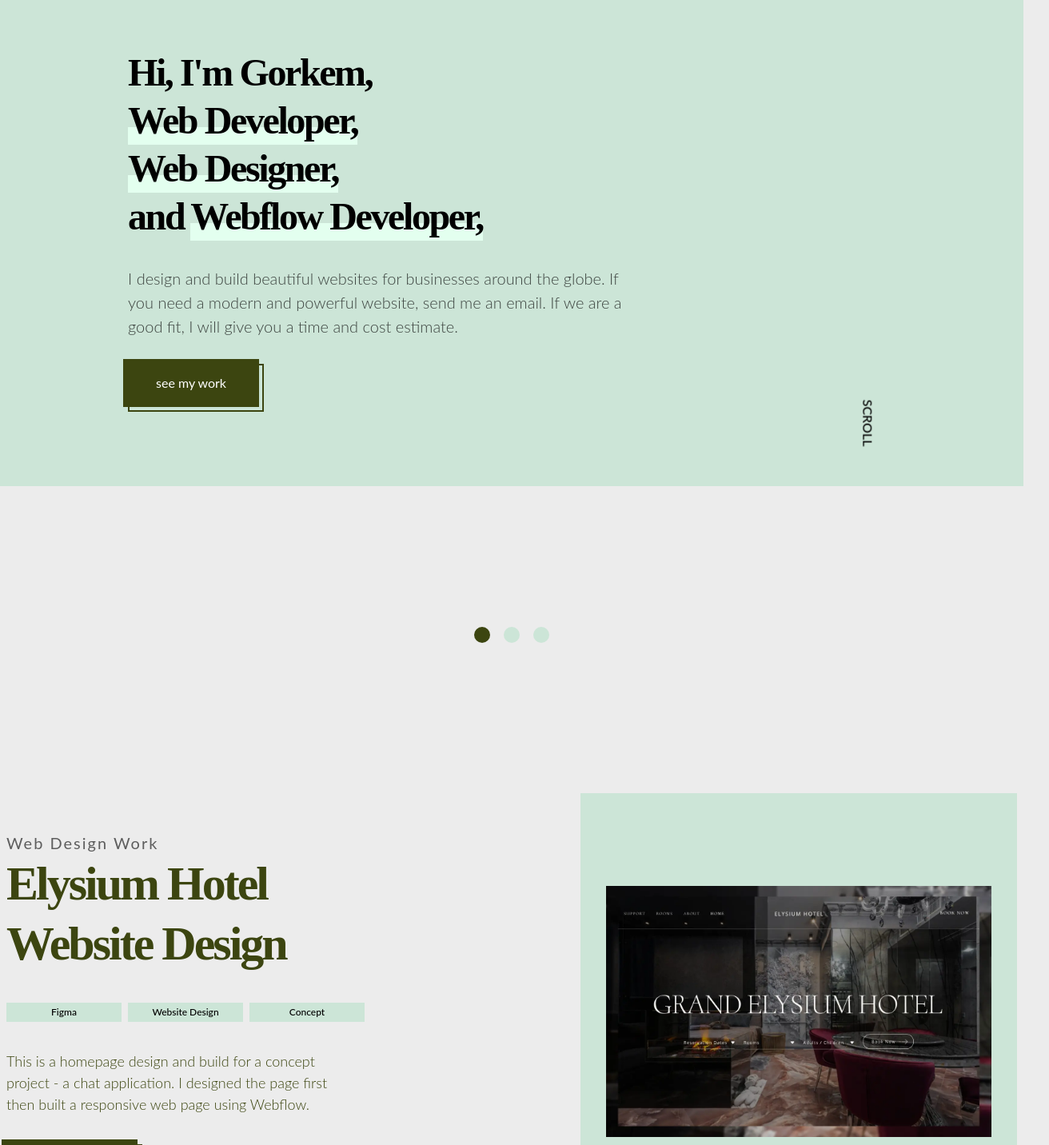
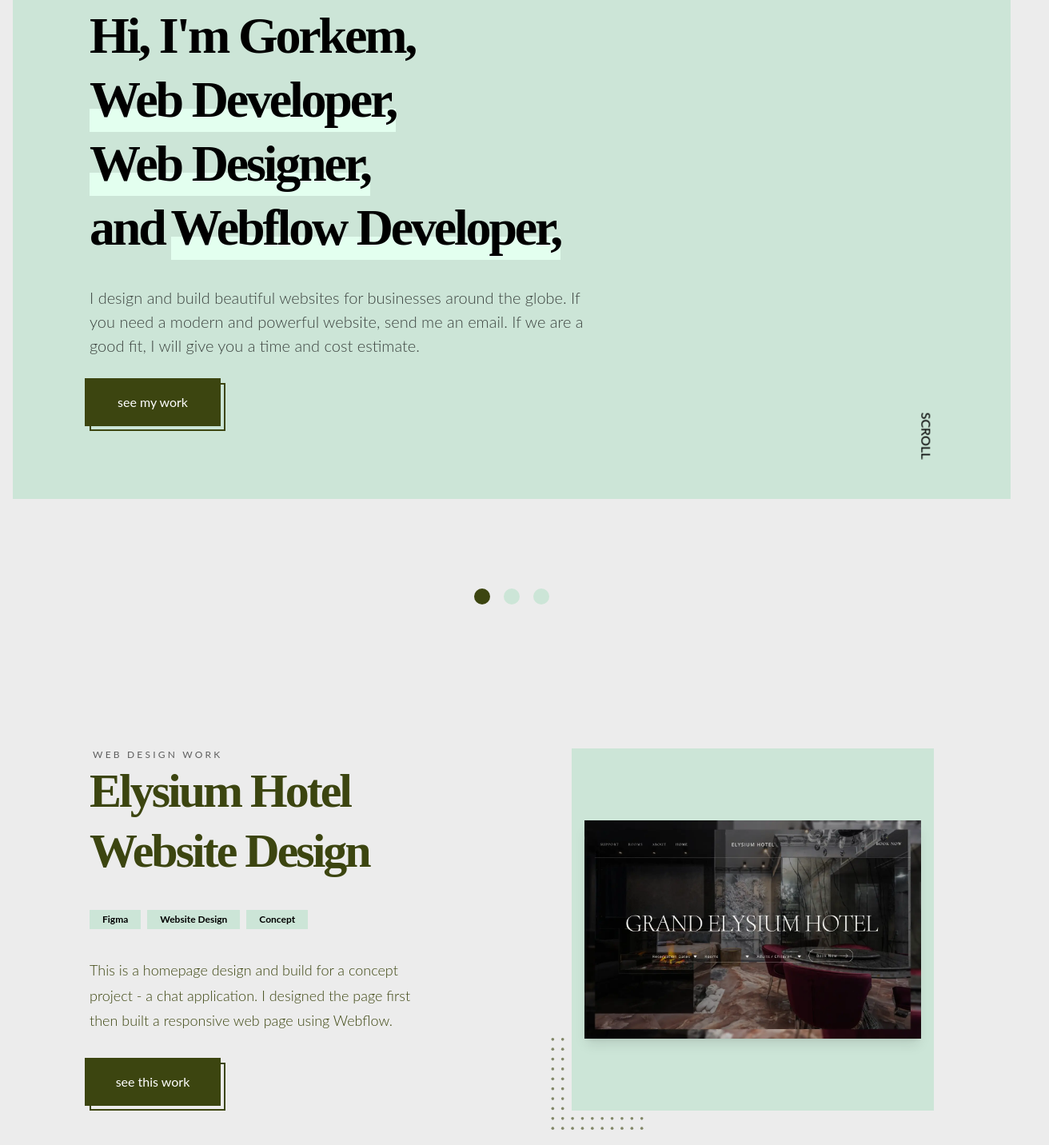
Before and after one commit to serin-gorkem/Portfolio, a React (Vite) app: page / in a window 1280 px wide. Shown: the part 160-1592 px from the top of the page at 80% size, 1312 px wide, since content can reach past the window. Built offline with nearby package versions, Linux system fonts and the light colour scheme.

Commit message:
style: Page margin change, work page project type style change, home page animations, work page animations refactor: page margins and paddings recalculated, landing page structure redesigned, page indicators turned into a component.  fix: unused animation text removed in index.css

```diff
--- a/src/Landing.jsx
+++ b/src/Landing.jsx
@@ -1,11 +1,12 @@
 import Home from "./sections/Home";
+import PropTypes from "prop-types";
 import { lazy, memo } from "react";
 const Footer = lazy(() => import("./components/Footer"));
 const Work = lazy(() => import("./sections/Work"));
 const WhatIDo = lazy(() => import("./sections/WhatIDo"));
 
 const Landing = memo(function Landing() {
-    /*
+  /*
         Text:
         "playfair":['Playfair Display', 'serif'],
         "lato":['Lato', 'sans-serif'],
@@ -15,35 +16,39 @@ const Landing = memo(function Landing() {
         "secondary":"#3C4510",
         "highlight":"#E3FFEF"
   */
+
   return (
     <>
       <Home />
-      <div className="flex w-full justify-center">
-        <ul className=" sm:my-36 flex w-24 justify-evenly self-center sm:w-32">
-          <li className="aspect-square w-3 rounded-full bg-secondary sm:w-5"></li>
-          <li className="aspect-square w-3 rounded-full bg-primary sm:w-5"></li>
-          <li className="aspect-square w-3 rounded-full bg-primary sm:w-5"></li>
-        </ul>
-      </div>
+      <PageIndicator page={1} />
       <Work />
-      <div className="flex w-full justify-center">
-        <ul className=" sm:my-36 flex w-24 justify-evenly self-center sm:w-32">
-          <li className="aspect-square w-3 rounded-full bg-primary sm:w-5"></li>
-          <li className="aspect-square w-3 rounded-full bg-secondary sm:w-5"></li>
-          <li className="aspect-square w-3 rounded-full bg-primary sm:w-5"></li>
-        </ul>
-      </div>
+      <PageIndicator page={2} />
       <WhatIDo />
-      <div className="flex w-full justify-center">
-        <ul className="sm:my-36 flex w-24 justify-evenly self-center sm:w-32">
-          <li className="aspect-square w-3 rounded-full bg-primary sm:w-5"></li>
-          <li className="aspect-square w-3 rounded-full bg-primary sm:w-5"></li>
-          <li className="aspect-square w-3 rounded-full bg-secondary sm:w-5"></li>
-        </ul>
-      </div>
+      <PageIndicator page={3} />
       <Footer />
     </>
   );
 });
+function PageIndicator({ page }) {
+  const listArray = [1, 2, 3];
+  return (
+    <div className="flex w-full justify-center py-10 sm:py-24">
+      <ul className="flex w-24 justify-evenly gap-2 self-center sm:gap-4 3xl:w-36 3xl:gap-8">
+        {listArray.map((index) => (
+          <li
+            key={index}
+            className={`aspect-square w-3.5 rounded-full bg-primary sm:w-5 3xl:w-8 ${
+              index === page ? "bg-secondary" : "bg-primary"
+            }`}
+          ></li>
+        ))}
+      </ul>
+    </div>
+  );
+}
+
+PageIndicator.propTypes = {
+  page: PropTypes.number.isRequired,
+};
 
 export default Landing;
--- a/src/components/Navbar.jsx
+++ b/src/components/Navbar.jsx
@@ -73,7 +73,7 @@ function Navbar({ isFooter }) {
         </nav>
       ) : (
         <>
-          <nav className="flex items-center justify-between px-4 pt-6 sm:px-8 sm:py-12 xl:px-[10rem]">
+          <nav className="flex items-center max-container justify-between px-4 pt-6 sm:px-8 sm:py-12 xl:px-[6rem]">
             <Link smooth to="#home">
               <div className="cursor-pointer font-logo text-xl font-semibold tracking-tight sm:text-2xl 3xl:text-4xl">
                 Gorkem.
--- a/src/index.css
+++ b/src/index.css
@@ -6,32 +6,24 @@
 body {
     background-color: #ECECEC;
     color: #000000;
-    display: flex;
-    justify-content: center;
+
 }
 
-.scroll-arrow{
-    height: 10rem;
-    width: 0.125rem;
-    background-color: #3C4510;
-    animation: scroll-arrow-animation infinite 3s;
-}
-
-@keyframes scroll-arrow-animation {
+@keyframes load-animation {
     0%, 10%{
-        transform: translate3d(0px, -100%, 0px);
+        opacity: 0;
     }
     90%, 100% {
-        transform: translate3d(0px, 100%, 0px);
+        opacity: 1;
     }
 }
 @layer components {
     .max-container {
-        max-width: 1280px;
+        max-width: 1440px;
         margin: 0 auto;
 
         @media (min-width: 1536px) {
-            max-width: 1440px;
+            max-width: 1920px;
         }
     }
 }
--- a/src/sections/Home.jsx
+++ b/src/sections/Home.jsx
@@ -2,61 +2,64 @@ import Navbar from "../components/Navbar";
 import Highlight from "../components/Highlight";
 import { HashLink as Link } from "react-router-hash-link";
 
-
 function Home() {
   return (
+    <>
+      {/* h-[calc(100vh-xrem)] xrem = 16 * x px which is the length of margin top + bottom to keep box centered. */}
       <article
         id="home"
-      className="max-container relative m-2 mb-24 sm:h-[calc(100vh-4rem)] h-[calc(100vh-1rem)] bg-primary sm:m-8"
+        className="m-2 h-[calc(100vh-1rem)] bg-primary xl:m-4 xl:h-[calc(100vh-2rem)]"
       >
-      {/* h-[calc(100vh-2rem)] 2rem = 32px witch is the length of margin top + bottom. Whole calculation to keep box centered. */}
         <Navbar isFooter={false} />
-      {/* h-[calc(100vh-10rem)] to make it more centered.*/}
-      <main className="-z-10 flex h-[calc(100vh-10rem)] flex-col justify-center p-4 sm:h-[calc(100vh-14rem)] sm:px-8 xl:px-[10rem]">
-        <h1 className="font-playfair text-3xl font-extrabold leading-tight sm:leading-tight 3xl:leading-tight tracking-tighter sm:text-[3rem] 3xl:text-[5rem]">
+        <main className="max-container -z-10 flex h-[calc(100vh-10rem)] flex-col justify-center p-4 sm:h-[calc(100vh-14rem)] sm:px-8 xl:px-[6rem]">
+          <h1 className="font-playfair animate-fade-in text-3xl font-extrabold leading-tight tracking-tighter sm:text-[4rem] sm:leading-tight 3xl:text-[6rem] 3xl:leading-tight">
             Hi, I&#39;m Gorkem,
           </h1>
           {/* Highlight is a component which adds custom highlights to selected texts. */}
+          <div className="animate-fade-in">
           {
             <Highlight
               element={
-              <p className="font-playfair text-3xl font-extrabold leading-tight sm:leading-tight 3xl:leading-tight tracking-tighter sm:text-[3rem] 3xl:text-[5rem]">
+                <p className="font-playfair text-3xl font-extrabold leading-tight tracking-tighter sm:text-[4rem] sm:leading-tight 3xl:text-[6rem] 3xl:leading-tight">
                   Web Developer,
                 </p>
               }
             />
           }
+          </div>
+          <div className="animate-fade-in">
           {
             <Highlight
               element={
-              <p className="font-playfair text-3xl font-extrabold leading-tight sm:leading-tight 3xl:leading-tight tracking-tighter sm:text-[3rem] 3xl:text-[5rem]">
+                <p className="font-playfair text-3xl font-extrabold leading-tight tracking-tighter sm:text-[4rem] sm:leading-tight 3xl:text-[6rem] 3xl:leading-tight">
                   Web Designer,
                 </p>
               }
             />
           }
+          </div>
 
           {/* This two is wrapped with a div because I wanted them to be one line. */}
-        <div className="flex gap-1 sm:gap-2">
-          <h1 className="font-playfair text-3xl font-extrabold leading-tight sm:leading-tight 3xl:leading-tight tracking-tighter sm:text-[3rem] 3xl:text-[5rem]">
+          <div className="flex gap-1 animate-fade-in sm:gap-2">
+            <h1 className="font-playfair text-3xl font-extrabold leading-tight tracking-tighter sm:text-[4rem] sm:leading-tight 3xl:text-[6rem] 3xl:leading-tight">
               and
             </h1>
             {
               <Highlight
                 element={
-                <p className="font-playfair text-3xl font-extrabold leading-tight sm:leading-tight 3xl:leading-tight tracking-tighter sm:text-[3rem] 3xl:text-[5rem]">
+                  <p className="font-playfair text-3xl font-extrabold leading-tight tracking-tighter sm:text-[4rem] sm:leading-tight 3xl:text-[6rem] 3xl:leading-tight">
                     Webflow Developer,
                   </p>
                 }
               />
             }
           </div>
-        <h2 className="py-8 font-lato text-[0.875rem] font-light leading-[150%] tracking-[2%] text-black opacity-70 sm:w-[40rem] sm:text-xl sm:leading-[150%] 3xl:w-[56.25rem] 3xl:text-2xl">
-          I design and build beautiful websites for businesses around the globe.
-          If you need a modern and powerful website, send me an email. If we are
-          a good fit, I will give you a time and cost estimate.
+          <h2 className="py-8 font-lato animate-fade-in text-[0.875rem] font-light leading-[150%] tracking-[2%] text-black opacity-70 sm:w-[40rem] sm:text-xl sm:leading-[150%] 3xl:w-[56.25rem] 3xl:text-2xl">
+            I design and build beautiful websites for businesses around the
+            globe. If you need a modern and powerful website, send me an email.
+            If we are a good fit, I will give you a time and cost estimate.
           </h2>
-        <div className="relative h-[2.75rem] w-[8.625rem] border-2 border-secondary sm:h-[3.75rem] sm:w-[10.625rem]">
+          <div className="relative animate-fade-in h-[2.75rem] w-[8.625rem] border-2 border-secondary sm:h-[3.75rem] sm:w-[10.625rem]">
             {/* CTA Button with the animation logic of moving it on the x and y with transition */}
             <Link smooth to="#work">
               <button className="h-[2.75rem] w-[8.625rem] -translate-x-2 -translate-y-2 bg-secondary font-lato text-xs text-white transition-all duration-500 hover:translate-x-0 hover:translate-y-0 sm:h-[3.75rem] sm:w-[10.625rem] sm:text-base">
@@ -78,15 +81,16 @@ function Home() {
       }
       The second div has overflow: hidden to make it look like it disappears.
        */}
-      <div className="pointer-events-none relative bottom-32 hidden justify-end px-4 pt-6 sm:flex sm:px-8 sm:py-12 xl:px-[10rem]">
-        <div className="-bottom-10 flex w-16 items-start justify-start gap-10 overflow-hidden">
+        <div className="max-container pointer-events-none relative bottom-12 z-10 hidden justify-end sm:flex sm:px-8 xl:px-[6rem]">
+          <div className="relative w-12 overflow-hidden">
             <div className="h-40 w-0.5 animate-scroll-arrow bg-secondary sm:block"></div>
-          <p className="absolute top-[4.3rem] rotate-90 font-lato font-medium">
+            <p className="absolute -right-5 top-[1.3rem] rotate-90 font-lato font-medium">
               SCROLL
             </p>
           </div>
         </div>
       </article>
+    </>
   );
 }
 export default Home;
--- a/src/sections/Work.jsx
+++ b/src/sections/Work.jsx
@@ -1,34 +1,34 @@
 function Work() {
   return (
-    <article id="work" className="max-container py-24 sm:py-2 flex flex-col relative sm:mx-8">
+    <article id="work" className="m-2 xl:m-4">
       {/* Outer div */}
-      <section className="flex px-2 flex-col items-center justify-between xl:flex-row">
+      <section className="max-container my-8 flex flex-col justify-between p-4 sm:items-start sm:px-8 xl:flex-row xl:items-center xl:px-[6rem]">
         {/* Left - Top div */}
-        <section className="flex flex-col justify-between gap-6 text-secondary sm:w-11/12 sm:gap-9">
+        <section className="flex flex-col justify-between gap-6 text-secondary sm:w-8/12 sm:gap-9">
           <div>
             {/* Project type */}
-            <h1 className="font-lato text-sm tracking-widest text-black opacity-60 sm:text-xl">
-              Web Design Work
+            <h1 className="font-lato text-sm tracking-[0.2rem] text-black opacity-60 sm:px-1 sm:text-xs">
+              WEB DESIGN WORK
             </h1>
             {/* Project title  */}
-            <p className="font-playfair text-2xl font-extrabold leading-tight sm:leading-tight tracking-tighter sm:w-[26rem] sm:text-6xl">
+            <p className="font-playfair text-[1.6rem] font-extrabold leading-tight tracking-tighter sm:w-[26rem] sm:text-6xl sm:leading-tight">
               Elysium Hotel Website Design
             </p>
           </div>
           {/* Project Specs */}
-          <ul className="flex flex-wrap gap-2 font-lato font-medium text-black">
-            <li className="flex w-28 justify-center bg-primary py-1 text-xs sm:w-36">
+          <ul className="flex flex-wrap gap-2 font-lato font-bold text-black">
+            <li className="flex justify-center bg-primary p-4 py-1 text-xs">
               Figma
             </li>
-            <li className="flex w-28 justify-center bg-primary py-1 text-xs sm:w-36">
+            <li className="flex justify-center bg-primary p-4 py-1 text-xs">
               Website Design
             </li>
-            <li className="flex w-28 justify-center bg-primary py-1 text-xs sm:w-36">
+            <li className="flex justify-center bg-primary p-4 py-1 text-xs">
               Concept
             </li>
           </ul>
           {/* Project summary */}
-          <p className="leading-[150%] sm:leading-[150%] font-lato font-light tracking-normal xl:w-[26rem] sm:text-[1.125rem]">
+          <p className="font-lato font-light leading-[175%] tracking-normal sm:text-[1.125rem] sm:leading-[175%] xl:w-[26rem]">
             This is a homepage design and build for a concept project - a chat
             application. I designed the page first then built a responsive web
             page using Webflow.
@@ -41,25 +41,291 @@ function Work() {
           </div>
         </section>
         {/* Right - Bottom div */}
-        <section className="relative my-6 flex aspect-square h-full w-full items-center justify-center bg-primary p-4 sm:px-8 sm:my-9 xl:w-8/12">
+        <section className="relative my-8 aspect-square sm:my-9 xl:w-1/2">
+          <div className="relative flex h-full w-full items-center justify-center bg-primary p-4 transition-all duration-300 xl:hover:-translate-y-4 group xl:hover:translate-x-4">
             <img
               src="./Hotel.webp"
               decoding="async"
               rel="preload"
               width={"100%"}
               height={"100%"}
-            className="w-full"
+              className="hover w-full shadow-lg"
               alt="hotel design landing page"
             ></img>
-          <img
+            <p className="absolute text-secondary opacity-0 -bottom-8 transition-all duration-300 group-hover:opacity-100 group-hover:translate-x-0 translate-x-8 right-0 hidden xl:block">
+              See this project
+            </p>
+          </div>
+          <svg
+            className=" absolute -bottom-6 -left-5 -z-10 aspect-square w-32 sm:-left-8"
+            width="115"
+            height="115"
+            viewBox="0 0 115 115"
+            fill="none"
+            xmlns="http://www.w3.org/2000/svg"
+          >
+            <circle
+              cx="1.81962"
+              cy="1.81962"
+              r="1.81962"
+              fill="#3C4510"
+              fillOpacity="0.6"
+            />
+            <circle
+              cx="1.81962"
+              cy="38.94"
+              r="1.81962"
+              fill="#3C4510"
+              fillOpacity="0.6"
+            />
+            <circle
+              cx="1.81962"
+              cy="88.4336"
+              r="1.81962"
+              fill="#3C4510"
+              fillOpacity="0.6"
+            />
+            <circle
+              cx="1.81962"
+              cy="14.1932"
+              r="1.81962"
+              fill="#3C4510"
+              fillOpacity="0.6"
+            />
+            <circle
+              cx="1.81962"
+              cy="51.3134"
+              r="1.81962"
+              fill="#3C4510"
+              fillOpacity="0.6"
+            />
+            <circle
+              cx="1.81962"
+              cy="100.807"
+              r="1.81962"
+              fill="#3C4510"
+              fillOpacity="0.6"
+            />
+            <circle
+              cx="1.81962"
+              cy="26.5663"
+              r="1.81962"
+              fill="#3C4510"
+              fillOpacity="0.6"
+            />
+            <circle
+              cx="1.81962"
+              cy="76.0601"
+              r="1.81962"
+              fill="#3C4510"
+              fillOpacity="0.6"
+            />
+            <circle
+              cx="1.81962"
+              cy="63.6866"
+              r="1.81962"
+              fill="#3C4510"
+              fillOpacity="0.6"
+            />
+            <circle
+              cx="1.81962"
+              cy="113.18"
+              r="1.81962"
+              fill="#3C4510"
+              fillOpacity="0.6"
+            />
+            <circle
+              cx="38.9397"
+              cy="100.807"
+              r="1.81962"
+              fill="#3C4510"
+              fillOpacity="0.6"
+            />
+            <circle
+              cx="38.9397"
+              cy="113.18"
+              r="1.81962"
+              fill="#3C4510"
+              fillOpacity="0.6"
+            />
+            <circle
+              cx="76.0599"
+              cy="100.807"
+              r="1.81962"
+              fill="#3C4510"
+              fillOpacity="0.6"
+            />
+            <circle
+              cx="76.0599"
+              cy="113.18"
+              r="1.81962"
+              fill="#3C4510"
+              fillOpacity="0.6"
+            />
+            <circle
+              cx="14.1932"
+              cy="1.81962"
+              r="1.81962"
+              fill="#3C4510"
+              fillOpacity="0.6"
+            />
+            <circle
+              cx="14.1932"
+              cy="38.94"
+              r="1.81962"
+              fill="#3C4510"
+              fillOpacity="0.6"
+            />
+            <circle
+              cx="14.1932"
+              cy="88.4336"
+              r="1.81962"
+              fill="#3C4510"
+              fillOpacity="0.6"
+            />
+            <circle
+              cx="14.1932"
+              cy="14.1932"
+              r="1.81962"
+              fill="#3C4510"
+              fillOpacity="0.6"
+            />
+            <circle
+              cx="14.1932"
+              cy="51.3134"
+              r="1.81962"
+              fill="#3C4510"
+              fillOpacity="0.6"
+            />
+            <circle
+              cx="14.1932"
+              cy="100.807"
+              r="1.81962"
+              fill="#3C4510"
+              fillOpacity="0.6"
+            />
+            <circle
+              cx="14.1932"
+              cy="26.5663"
+              r="1.81962"
+              fill="#3C4510"
+              fillOpacity="0.6"
+            />
+            <circle
+              cx="14.1932"
+              cy="76.0601"
+              r="1.81962"
+              fill="#3C4510"
+              fillOpacity="0.6"
+            />
+            <circle
+              cx="14.1932"
+              cy="63.6866"
+              r="1.81962"
+              fill="#3C4510"
+              fillOpacity="0.6"
+            />
+            <circle
+              cx="14.1932"
+              cy="113.18"
+              r="1.81962"
+              fill="#3C4510"
+              fillOpacity="0.6"
+            />
+            <circle
+              cx="51.3133"
+              cy="100.807"
+              r="1.81962"
+              fill="#3C4510"
+              fillOpacity="0.6"
+            />
+            <circle
+              cx="51.3133"
+              cy="113.18"
+              r="1.81962"
+              fill="#3C4510"
+              fillOpacity="0.6"
+            />
+            <circle
+              cx="88.4334"
+              cy="100.807"
+              r="1.81962"
+              fill="#3C4510"
+              fillOpacity="0.6"
+            />
+            <circle
+              cx="88.4334"
+              cy="113.18"
+              r="1.81962"
+              fill="#3C4510"
+              fillOpacity="0.6"
+            />
+            <circle
+              cx="26.5664"
+              cy="100.807"
+              r="1.81962"
+              fill="#3C4510"
+              fillOpacity="0.6"
+            />
+            <circle
+              cx="26.5664"
+              cy="113.18"
+              r="1.81962"
+              fill="#3C4510"
+              fillOpacity="0.6"
+            />
+            <circle
+              cx="63.6868"
+              cy="100.807"
+              r="1.81962"
+              fill="#3C4510"
+              fillOpacity="0.6"
+            />
+            <circle
+              cx="63.6868"
+              cy="113.18"
+              r="1.81962"
+              fill="#3C4510"
+              fillOpacity="0.6"
+            />
+            <circle
+              cx="100.807"
+              cy="100.807"
+              r="1.81962"
+              fill="#3C4510"
+              fillOpacity="0.6"
+            />
+            <circle
+              cx="100.807"
+              cy="113.18"
+              r="1.81962"
+              fill="#3C4510"
+              fillOpacity="0.6"
+            />
+            <circle
+              cx="113.18"
+              cy="100.807"
+              r="1.81962"
+              fill="#3C4510"
+              fillOpacity="0.6"
+            />
+            <circle
+              cx="113.18"
+              cy="113.18"
+              r="1.81962"
+              fill="#3C4510"
+              fillOpacity="0.6"
+            />
+          </svg>
+          {/* <img
             src="./dots.webp"
             decoding="async"
             rel="preload"
             width={"100%"}
             height={"100%"}
-            className="absolute -bottom-6 left-0 -z-10 aspect-square w-32 sm:-left-6"
+            className="absolute -bottom-6 -left-5 -z-10 aspect-square w-32 sm:-left-6"
             alt="decoration dots 10 by 10"
-          ></img>
+          ></img> */}
         </section>
       </section>
       {/* */}
--- a/tailwind.config.js
+++ b/tailwind.config.js
@@ -24,12 +24,16 @@ export default {
           "10%": { transform: "translate3d(0px,-100%,0px)" },
           "90%": { transform: "translate3d(0px,100%,0px)" },
           "100%": { transform: "translate3d(0px,100%,0px)" },
-        }
+        },
+        "fade-in": {
+          "0%": { opacity: "0", transform: "translate3d(0px,50%,0px)" },
+          "100%": { opacity: "1",transform: "translate3d(0px,0%,0px)" },
+        },
       },
       animation: {
         'scroll-arrow': 'scroll 2s infinite',
+        'fade-in': 'fade-in 1s ease-in-out',
       }
-
     },
   },
   plugins: [
```
Also changed, not shown: src/components/Footer.jsx (+13 -10 lines), src/sections/WhatIDo.jsx (+14 -21 lines), public/Dots.svg (added). Lines whose indentation alone changed are shown as unchanged.
